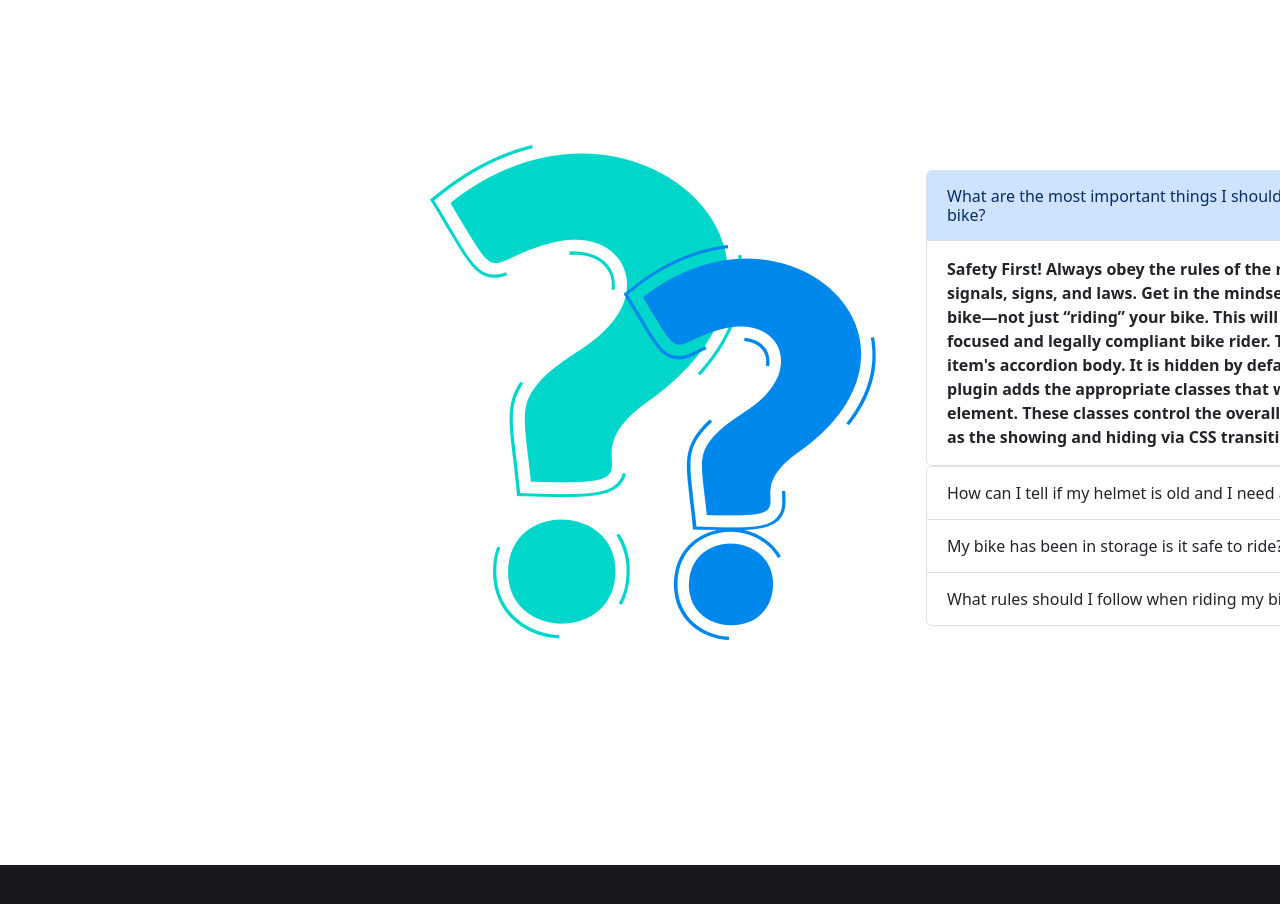
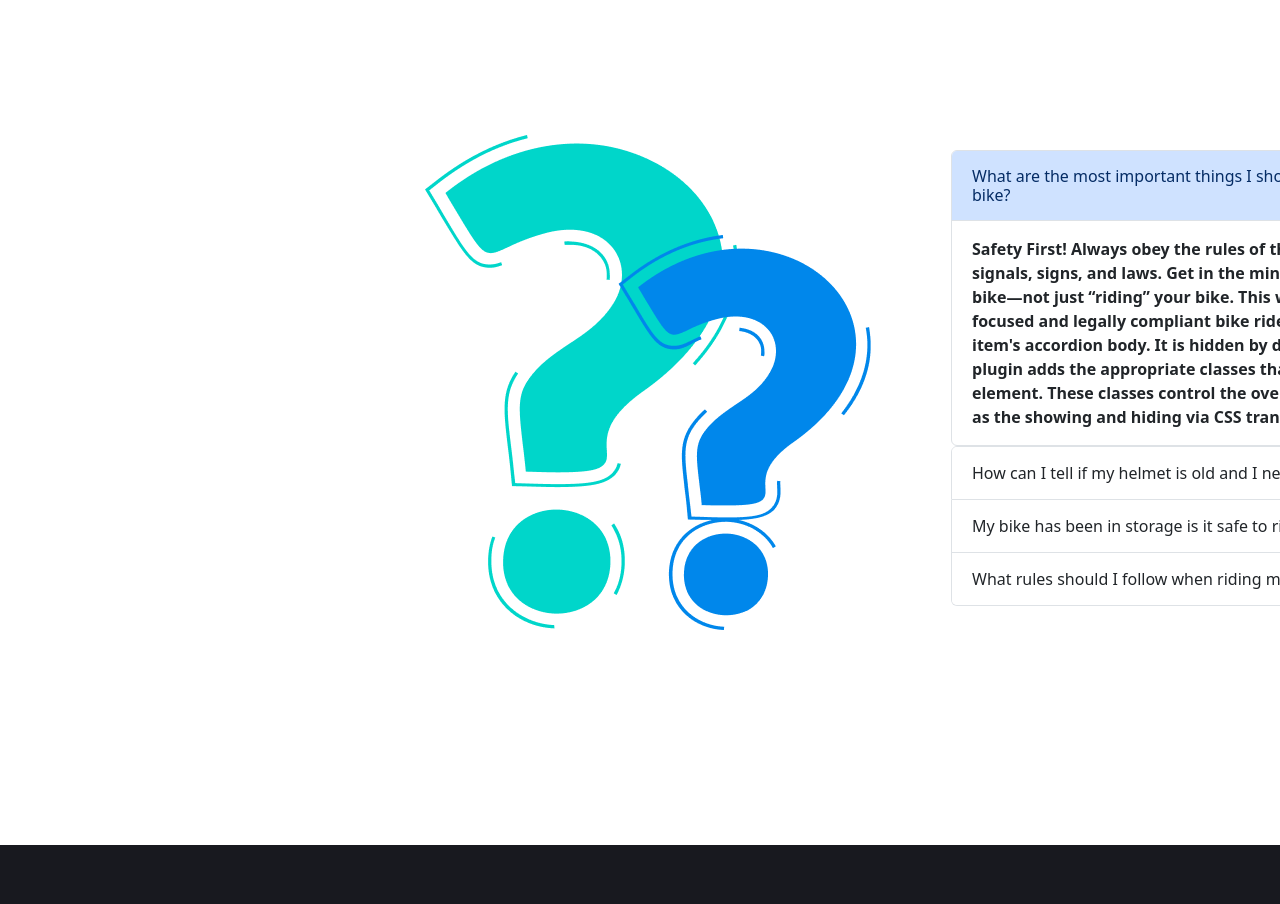
Before and after one commit to mohammadibrahiim1/biker-zone, a plain HTML site: page index.html in a window 1280 px wide. Shown: the part 3140-4044 px from the top of the page. Drawn offline with nearby package versions, Linux system fonts and the light colour scheme.

Commit message:
accordion section update

```diff
--- a/styles.css
+++ b/styles.css
@@ -290,16 +290,16 @@
 .accordion{
   width: 552px;
   height: 495px;
-  margin-top: 50px;
+  margin-top: 30px;
 }
 
 .question-accordion-container{
   display: flex;
   flex-direction: row;
   justify-content: flex-start;
-  gap: 50px;
+  gap: 80px;
   position: relative;
-  left: 430px;
+  left: 425px;
 
   align-items: center;
   margin-top: 150px;
```
